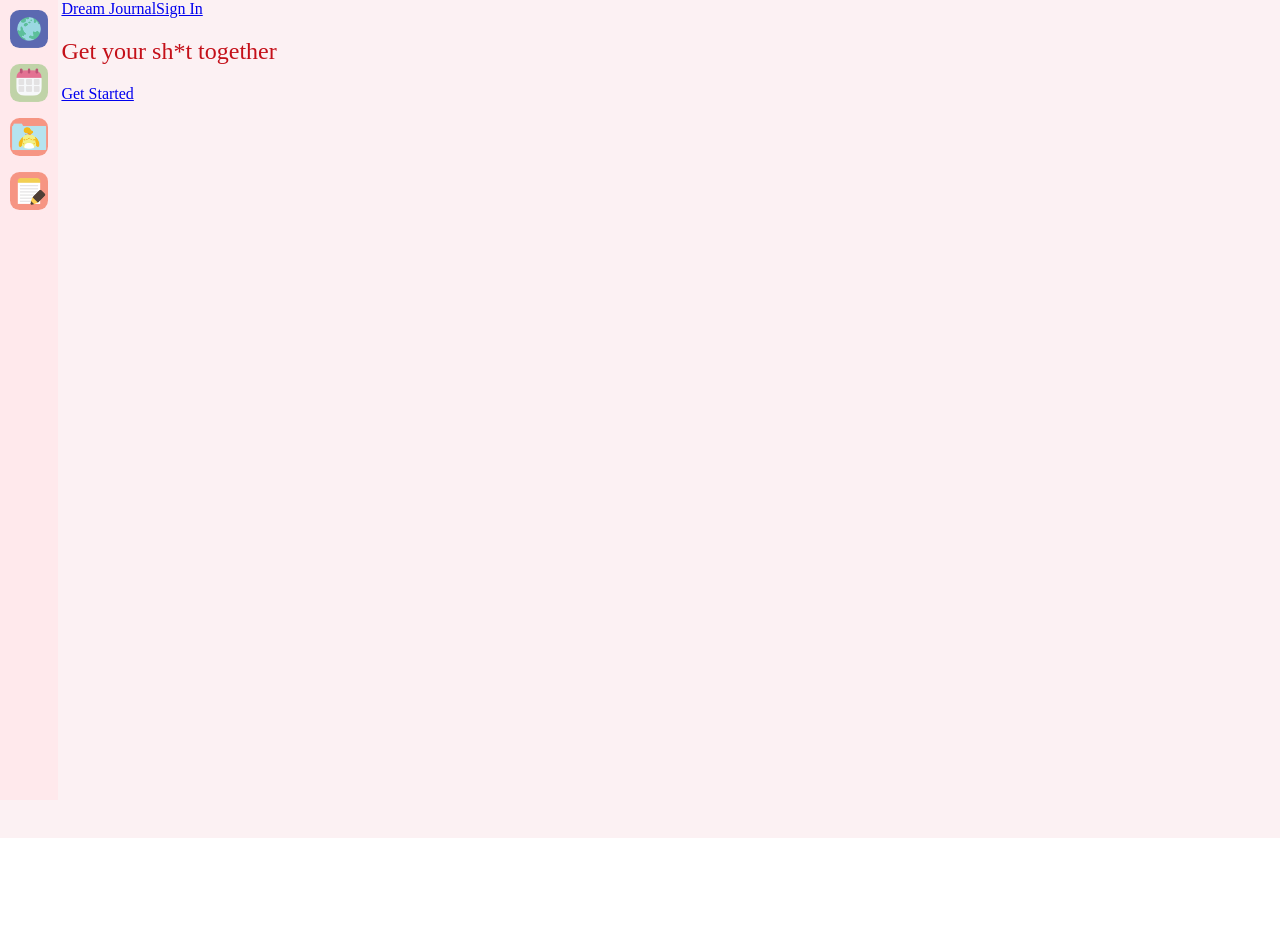
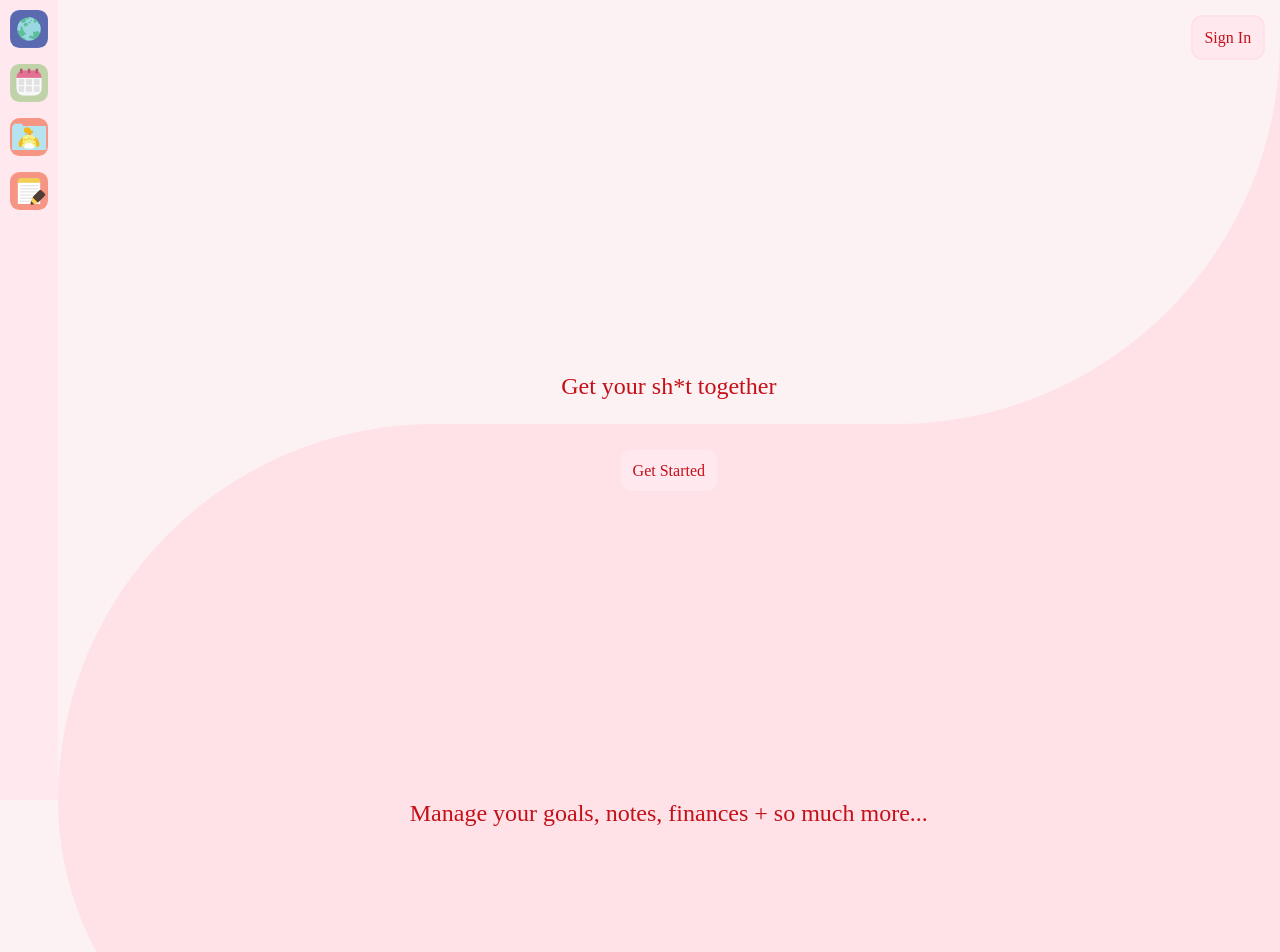
Before and after one commit to jmhar3/DreamJournal_app, a React (Create React App) app: page / in a window 1280 px wide. Shown: the top 952 px of the page. Before the commit the page ends 838 px from the top, so only its background shows below. Built offline with nearby package versions, Linux system fonts and the light colour scheme; a web font is replaced by a local one.

Commit message:
homepage background + rough layout

```diff
--- a/src/App.js
+++ b/src/App.js
@@ -9,10 +9,8 @@ function App() {
   return (
     <Router>
       <Nav />
-      <main>
         <Home />
         {/* <Route exact path="/" component={Home} /> */}
-      </main>
     </Router>
   );
 }
--- a/src/containers/home.js
+++ b/src/containers/home.js
@@ -2,12 +2,20 @@ import { Link } from "react-router-dom";
 
 const Home = () => {
   return (
-    <div>
-      <Link to="/" class="home-button">Dream Journal</Link>
-      <Link to="/login" class="button">Sign In</Link>
-      <section class="homepage">
+    <div id="homepage">
+      <Link to="/login" class="sign-in-button button">Sign In</Link>
+      <section id="hp-first">
         <h1>Get your sh*t together</h1>
-        <Link to="/login" class="button">Get Started</Link>
+      </section>
+      <div class="light">
+        <section id="hp-second">
+          <Link to="/login" class="button">Get Started</Link>
+        </section>
+        <section id="hp-third">
+          <h2>Manage your goals, notes, finances + so much more...</h2>
+        </section>
+      </div>
+      <section id="hp-fourth">
       </section>
     </div>
   )
--- a/src/containers/nav.js
+++ b/src/containers/nav.js
@@ -61,7 +61,7 @@ const Nav = () => {
                 </Link>
             </nav>
             <ul style={{ display: (showLabels ? 'flex' : 'none')}}>
-                <li style={{ visibility: (homeLabel ? 'visible' : 'hidden') }}>Home</li>
+                <li style={{ visibility: (homeLabel ? 'visible' : 'hidden') }}>DreamJournal</li>
                 <li style={{ visibility: (calendarLabel ? 'visible' : 'hidden') }}>Calendar</li>
                 <li style={{ visibility: (accountLabel ? 'visible' : 'hidden') }}>Account</li>
                 <li style={{ visibility: (newRecordLabel ? 'visible' : 'hidden') }}>New Record</li>
--- a/src/css/App.css
+++ b/src/css/App.css
@@ -10,25 +10,67 @@
 
 :root {
   --light: #fcf1f3;
-  --light-mid: #ffe9ec;
+  --light-mid: #ffe9ef;
   --mid: #ffe2e7;
   --strong: #fac2cb;
   --bold: #c41019;
+  --dark: #130001;
 }
 
-main {
-  padding-left: 4.8vw;
+body {
+  padding-left: 4.5vw;
   background-color: var(--light);
   height: 100%;
 }
 
-h1, h2, h3, h4, h5, li {
+/* FONTS */
+
+h1, h2, h3, h4, h5, li, a {
   font-family: 'Bold';
   font-weight: normal;
   color: var(--bold);
+  margin: 0;
 }
 
-p, a {
+p {
   font-family: 'Regular';
   font-weight: normal;
 }
+
+/* PROPORTIONS */
+
+.full-page {
+  height: 100vh;
+}
+
+/* COLOURS */
+
+.light {
+  background-color: var(--light);
+}
+
+.mid {
+  background-color: var(--mid);
+}
+
+/* COMPONENTS */
+
+.button {
+  height: fit-content;
+  width: fit-content;
+  text-decoration: none;
+  background-color: var(--light-mid);
+  padding: .9vw;
+  border: var(--mid) solid 2px;
+  border-radius: .9vw;
+}
+
+.button:hover {
+  border-radius: 1.8vw;
+}
+
+/* TRANSITIONS */
+
+.button, img, li {
+  transition: border-radius .3s, border .3s;
+}
--- a/src/css/home.css
+++ b/src/css/home.css
@@ -1,3 +1,54 @@
-section.homepage {
-    height: 100vh;
+/* BACKGROUND */
+
+#homepage {
+    background-color: var(--mid);
 }
+
+#homepage section {
+    display: flex;
+    justify-content: center;
+}
+
+#hp-first {
+    height: 50vh;
+    background-color: var(--light);
+    border-radius: 0 0 30vw 0;
+    align-items: flex-end;
+    padding-bottom: 3vh;
+}
+
+#hp-second {
+    height: 44vh;
+    background-color: var(--mid);
+    border-radius: 30vw 0 0 0;
+    padding-top: 3vh;
+}
+
+#hp-third {
+    height: 40vh;
+    background-color: var(--mid);
+    border-radius: 0 0 0 30vw;
+}
+
+#hp-fourth {
+    height: 60vh;
+    background-color: var(--light);
+    border-radius: 0 30vw 0 0;
+}
+
+.home-button {
+    text-decoration: none;
+    position: fixed;
+    top: 1.2vw;
+    left: 1.2vw;
+}
+
+.home-button h1 {
+    color: var(--dark);
+}
+
+.sign-in-button {
+    position: fixed;
+    top: 1.2vw;
+    right: 1.2vw;
+}
```
